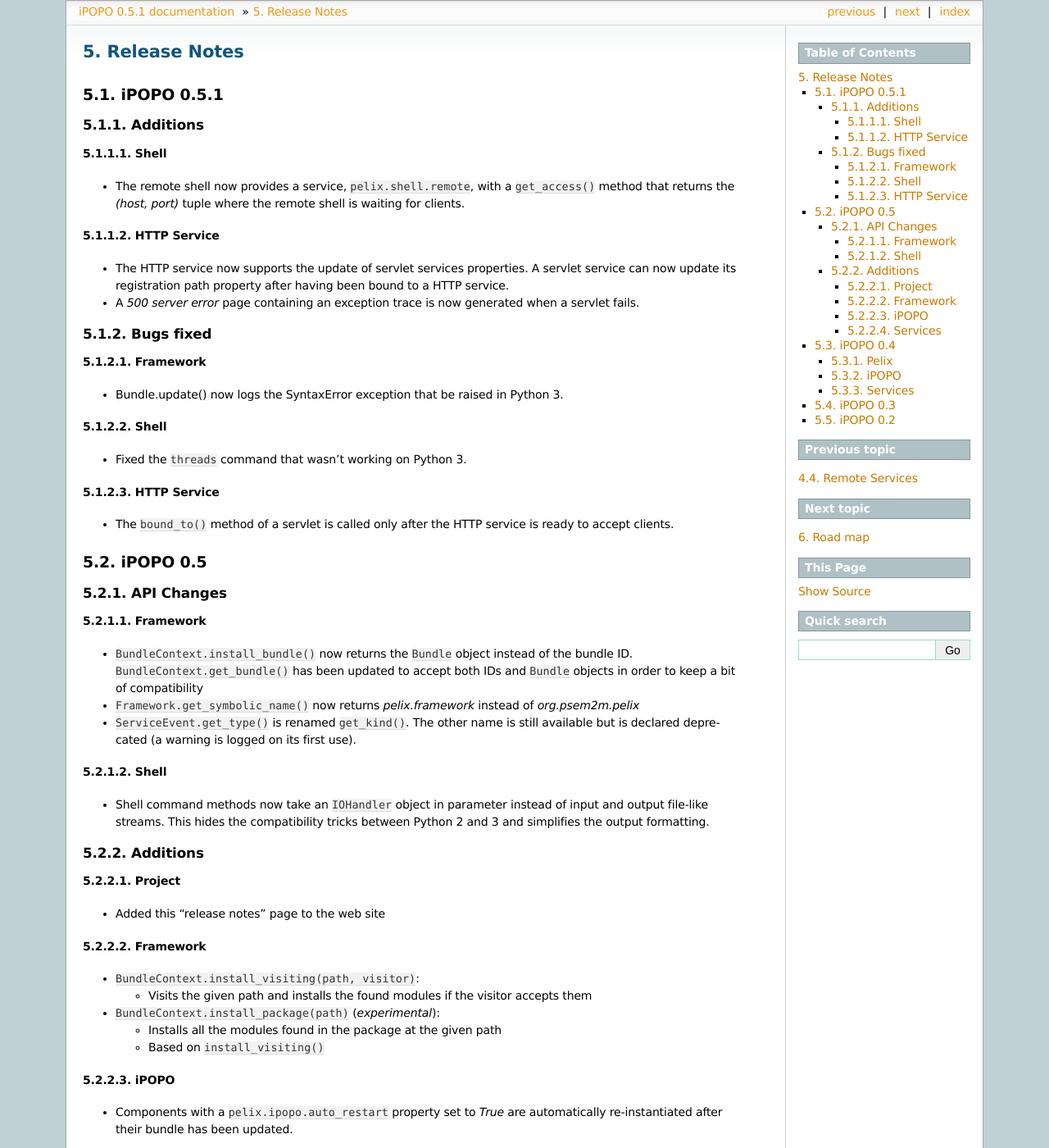
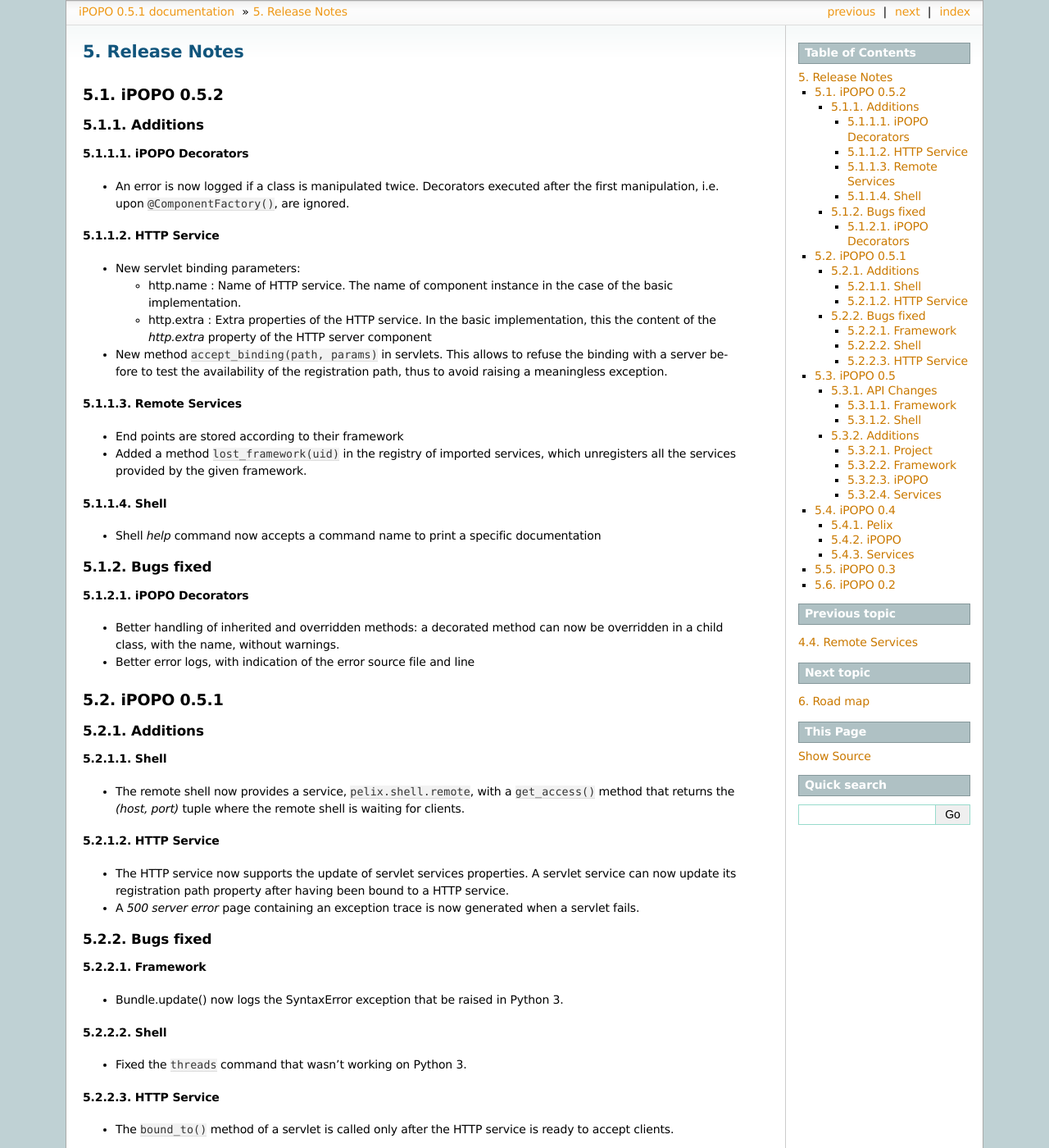
Before and after one commit to tcalmant/ipopo, a Sphinx documentation site: the page built from website-ipopo/source/content/release_notes.rst, in a window 1280 px wide and 1400 px high. Shown: the whole window at 82% size. Built offline with Sphinx 7.4.7, drawn with Linux system fonts in a browser that asks for light colours; some of the changed text lies outside the part shown.

Commit message:
Update of the release notes for v0.5.2

```diff
--- a/website-ipopo/source/content/release_notes.rst
+++ b/website-ipopo/source/content/release_notes.rst
@@ -2,6 +2,67 @@
 
 Release Notes
 #############
+
+.. _release_0.5.2:
+
+iPOPO 0.5.2
+***********
+
+Additions
+=========
+
+iPOPO Decorators
+----------------
+
+* An error is now logged if a class is manipulated twice. Decorators executed
+  after the first manipulation, i.e. upon ``@ComponentFactory()``, are ignored.
+
+
+HTTP Service
+------------
+
+* New servlet binding parameters:
+
+  * http.name : Name of HTTP service. The name of component instance in the case
+    of the basic implementation.
+
+  * http.extra : Extra properties of the HTTP service. In the basic
+    implementation, this the content of the *http.extra* property of the
+    HTTP server component
+
+* New method ``accept_binding(path, params)`` in servlets.
+  This allows to refuse the binding with a server before to test the
+  availability of the registration path, thus to avoid raising a meaningless
+  exception.
+
+
+Remote Services
+---------------
+
+* End points are stored according to their framework
+
+* Added a method ``lost_framework(uid)`` in the registry of imported services,
+  which unregisters all the services provided by the given framework.
+
+
+Shell
+-----
+
+* Shell *help* command now accepts a command name to print a specific
+  documentation
+
+
+Bugs fixed
+==========
+
+iPOPO Decorators
+----------------
+
+* Better handling of inherited and overridden methods: a decorated method can
+  now be overridden in a child class, with the name, without warnings.
+
+* Better error logs, with indication of the error source file and line
+
 
 .. _release_0.5.1:
 
--- a/website-ipopo/source/index.rst
+++ b/website-ipopo/source/index.rst
@@ -22,6 +22,8 @@
 
 News
 ****
+
+* 19 july 2013: Release of :ref:`release_0.5.2` (small additions and bug fixes)
 
 * 5 july 2013: Release of :ref:`release_0.5.1` (bug fixes)
 
```
Also changed, not shown: README.rst (+118 -13 lines).
